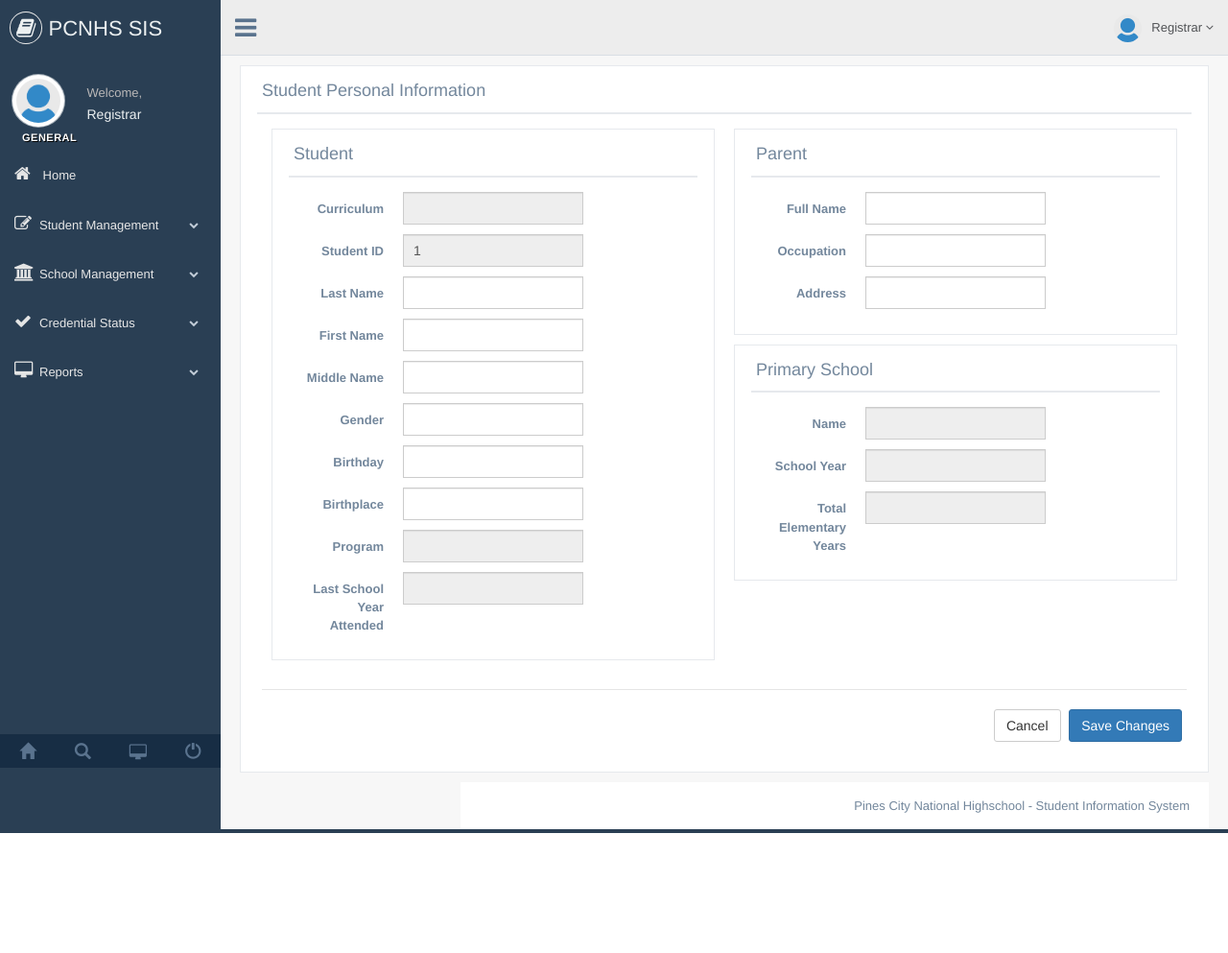
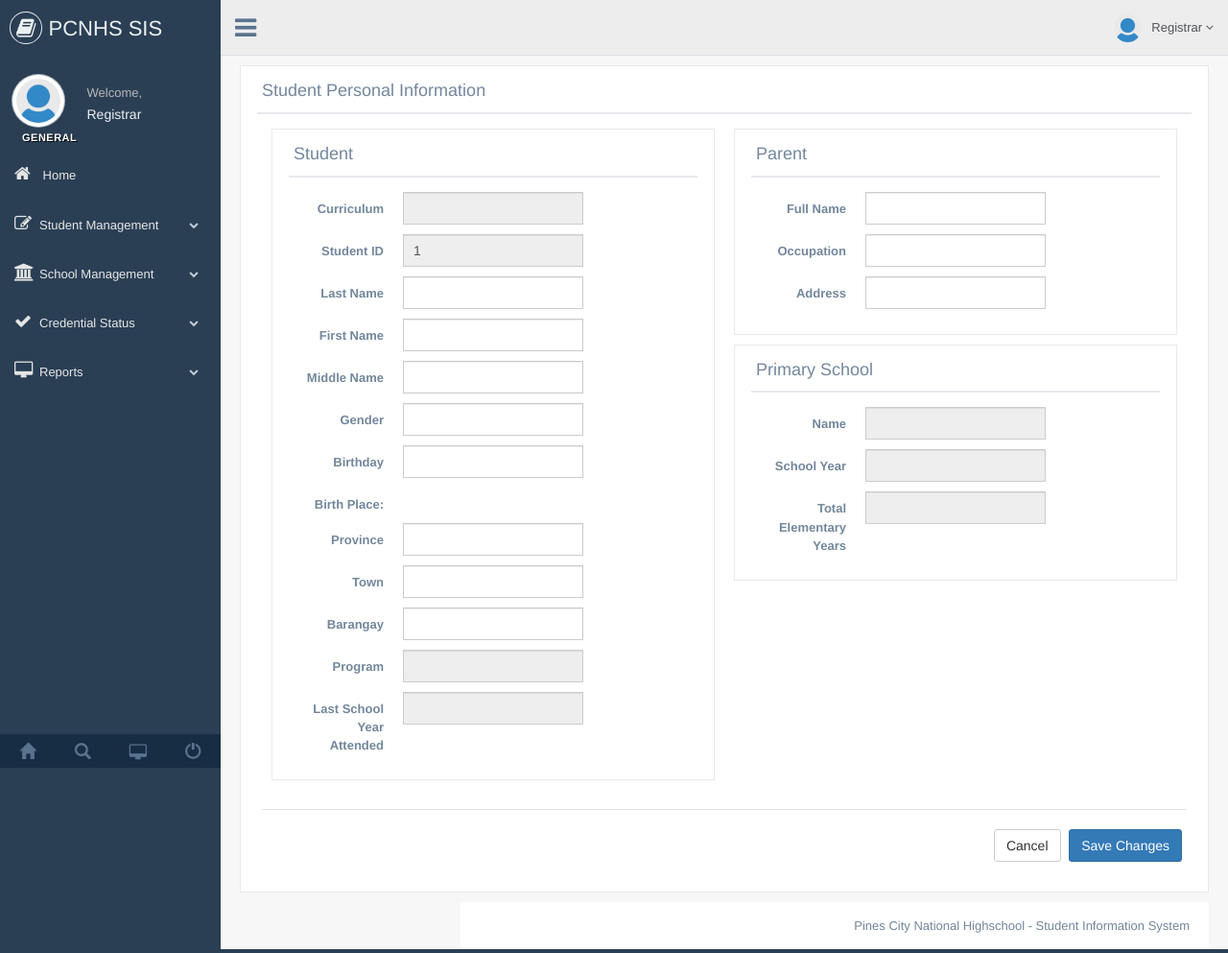
Before and after one commit to jennysiquig/pcnhs-arms, a PHP site: page /registrar/studentmanagement/student_edit.php?stud_id=1 in a window 1280 px wide. Shown: the whole page at 96% size. Before the commit the page ends 868 px from the top, so only its background shows below. Run offline with PHP 8.4, Linux system fonts and the light colour scheme; data that the repository does not hold is empty.

Commit message:
Fixed Birthplace and added mask for birth year input

```diff
--- a/registrar/studentmanagement/student_edit.php
+++ b/registrar/studentmanagement/student_edit.php
@@ -61,7 +61,9 @@
 											$last_name;
 											$gender;
 											$birth_date;
-											$birth_place;
+											$barangay;
+											$towncity;
+											$province;
 											$schl_location;
 											$yr_grad;
 											$program;
@@ -84,7 +86,9 @@
 													$last_name = $row['last_name'];
 													$gender = $row['gender'];
 													$birth_date = $row['birth_date'];
-													$birth_place = $row['birth_place'];
+													$province = $row['province'];
+													$towncity = $row['towncity'];
+													$barangay = $row['barangay'];
 													$last_schyear_attended = $row['schl_year'];
 													$program = $row['prog_name'];
 													$pname = $row['pname'];
@@ -143,9 +147,25 @@
 										</div>
 									</div>
 									<div class="item form-group">
-										<label class="control-label col-md-3 col-sm-3 col-xs-12">Birthplace</label>
+										<label class="control-label col-md-3 col-sm-3 col-xs-12">Birth Place: </label>
+
+									</div>
+									<div class="item form-group">
+										<label class="control-label col-md-3 col-sm-3 col-xs-12">Province</label>
 										<div class="col-md-6 col-sm-6 col-xs-12">
-											<input class="form-control col-md-7 col-xs-12" type="text" name="birthplace"  value=<?php echo "'$birth_place'"; ?>>
+											<input class="form-control col-md-12 col-xs-12" type="text" name="province" value=<?php echo "'$province'"; ?>>
+										</div>
+									</div>
+									<div class="item form-group">
+										<label class="control-label col-md-3 col-sm-3 col-xs-12">Town</label>
+										<div class="col-md-6 col-sm-6 col-xs-12">
+											<input class="form-control col-md-12 col-xs-12" type="text" name="towncity" value=<?php echo "'$towncity'"; ?>>
+										</div>
+									</div>
+									<div class="item form-group">
+										<label class="control-label col-md-3 col-sm-3 col-xs-12">Barangay</label>
+										<div class="col-md-6 col-sm-6 col-xs-12">
+											<input class="form-control col-md-12 col-xs-12" type="text" name="barangay" value=<?php echo "'$barangay'"; ?>>
 										</div>
 									</div>
 									<!--  -->
--- a/registrar/studentmanagement/student_list.php
+++ b/registrar/studentmanagement/student_list.php
@@ -106,7 +106,7 @@
                     $last_name = $row['last_name'];
                     $gender = $row['gender'];
                     $birth_date = $row['birth_date'];
-                    $birth_place = $row['birth_place'];
+
 
                     //$yr_grad = $row['yr_grad'];
                     $program = $row['prog_id'];
```
Also changed, not shown: registrar/studentmanagement/phpinsert/student_info_insert.php (+5 -2 lines), registrar/studentmanagement/phpupdate/update_student_info.php (+4 -3 lines), registrar/studentmanagement/student_add.php (+16 -12 lines), registrar/studentmanagement/student_info.php (+22 -4 lines).
